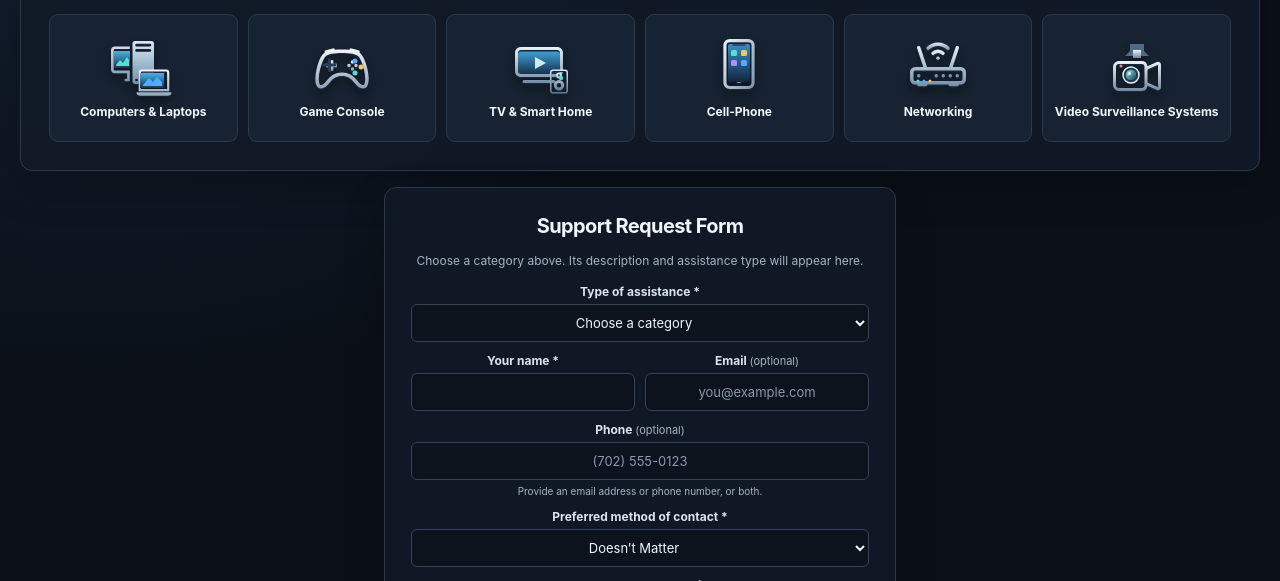
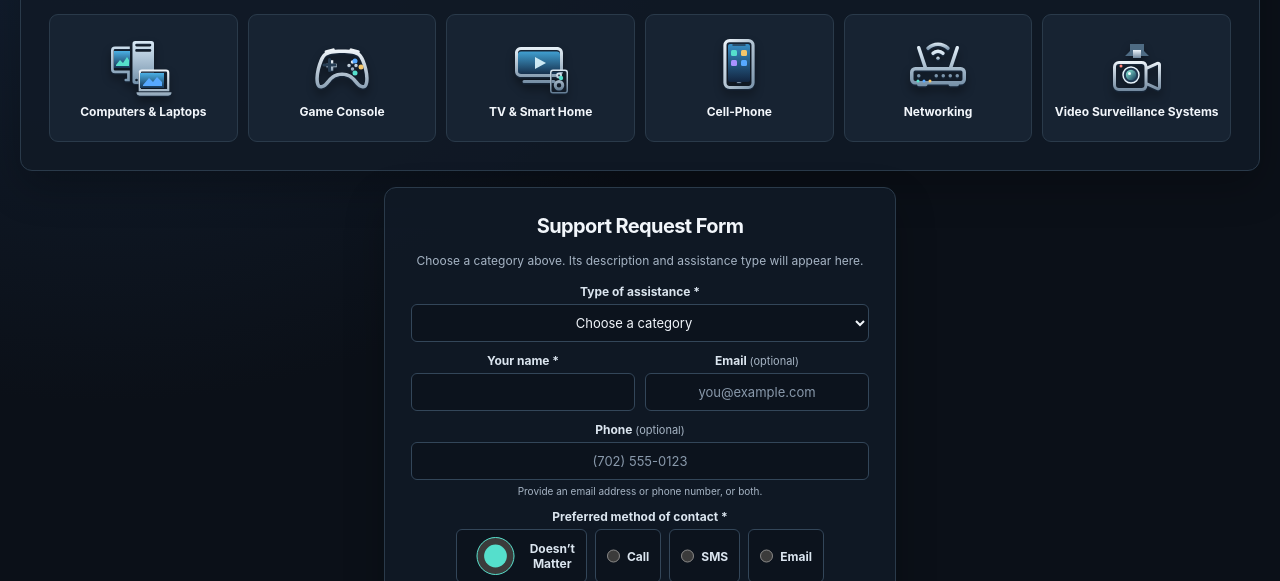
Before and after one commit to theshepherd1990/shepherdit-business-card, a website: page public/index.html in a window 1280 px wide. Shown: the part 219-800 px from the top of the page. Drawn offline with Linux system fonts and the light colour scheme.

Commit message:
Show contact methods as radio buttons

```diff
--- a/public/index.html
+++ b/public/index.html
@@ -84,6 +84,11 @@
       .form-row { display: grid; grid-template-columns: 1fr 1fr; gap: 10px; }
       .form-field label { color: #dbe5ef; font-size: 12px; font-weight: 700; }
       .form-optional { color: var(--muted); font-size: 11px; font-weight: 400; }
+      .contact-method-field { width: 100%; margin: 0; padding: 0; border: 0; }
+      .contact-method-field legend { margin: 0 0 5px; color: #dbe5ef; font-size: 12px; font-weight: 700; }
+      .contact-method-options { display: flex; flex-wrap: wrap; justify-content: center; gap: 8px; }
+      .contact-method-option { display: inline-flex; min-height: 38px; align-items: center; gap: 7px; padding: 7px 11px; border: 1px solid #334659; border-radius: 6px; background: #0c131d; color: #dbe5ef; font-size: 13px; cursor: pointer; }
+      .contact-method-option input { width: 16px; min-height: 16px; margin: 0; padding: 0; border: 0; accent-color: var(--teal); }
       .form-field input, .form-field select, .form-field textarea {
         width: 100%;
         min-height: 38px;
@@ -292,15 +297,15 @@
               <input id="contact-phone" name="phone" type="tel" autocomplete="tel" maxlength="40" placeholder="(702) 555-0123" />
               <p class="form-help">Provide an email address or phone number, or both.</p>
             </div>
-            <div class="form-field">
-              <label for="contact-method">Preferred method of contact *</label>
-              <select id="contact-method" name="contactMethod" required>
-                <option value="Doesn't Matter">Doesn’t Matter</option>
-                <option value="Call">Call</option>
-                <option value="SMS">SMS</option>
-                <option value="Email">Email</option>
-              </select>
-            </div>
+            <fieldset class="form-field contact-method-field">
+              <legend>Preferred method of contact *</legend>
+              <div class="contact-method-options">
+                <label class="contact-method-option"><input type="radio" name="contactMethod" value="Doesn't Matter" checked required /> Doesn’t Matter</label>
+                <label class="contact-method-option"><input type="radio" name="contactMethod" value="Call" /> Call</label>
+                <label class="contact-method-option"><input type="radio" name="contactMethod" value="SMS" /> SMS</label>
+                <label class="contact-method-option"><input type="radio" name="contactMethod" value="Email" /> Email</label>
+              </div>
+            </fieldset>
             <div class="form-field">
               <label for="contact-message">What do you need help with? *</label>
               <textarea id="contact-message" name="message" maxlength="5000" required></textarea>
@@ -384,7 +389,6 @@
       const contactSubmit = document.getElementById('contact-submit');
       const contactEmail = document.getElementById('contact-email');
       const contactPhone = document.getElementById('contact-phone');
-      const contactMethod = document.getElementById('contact-method');
 
       contactForm.addEventListener('submit', async (event) => {
         event.preventDefault();
@@ -392,6 +396,7 @@
         contactStatus.dataset.state = '';
 
         if (!contactForm.reportValidity()) return;
+        const contactMethod = contactForm.querySelector('input[name="contactMethod"]:checked')?.value || "Doesn't Matter";
         if (!contactEmail.value.trim() && !contactPhone.value.trim()) {
           contactStatus.textContent = 'Please add an email address or phone number so we can reply.';
           contactStatus.dataset.state = 'error';
```
